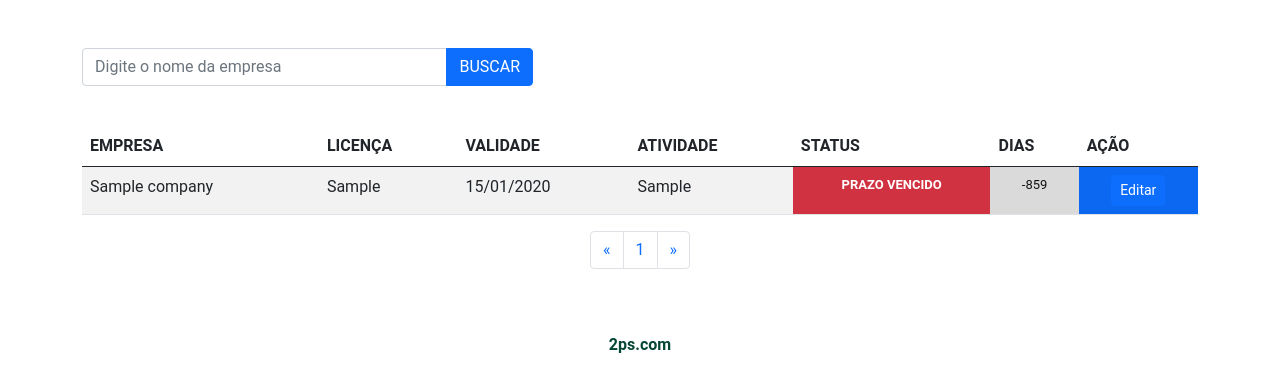
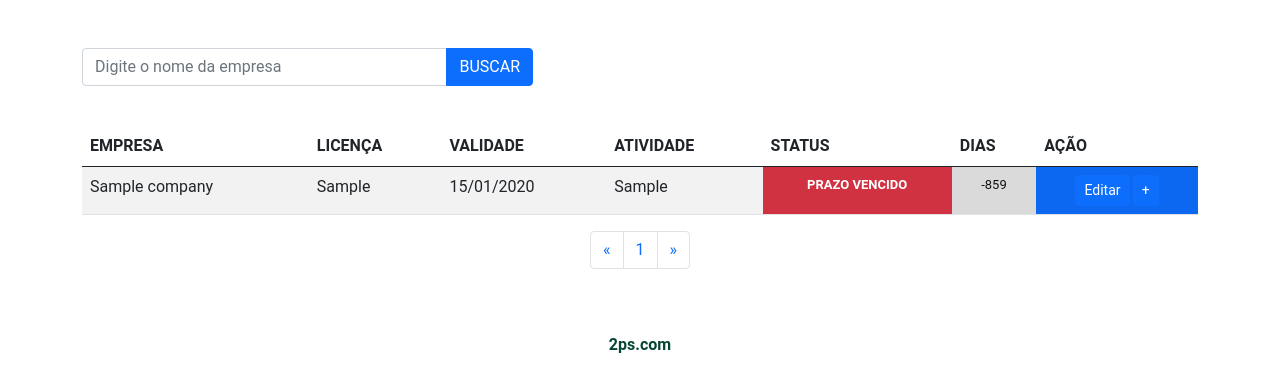
Before and after one commit to odenilsonmarques/sistema_controle_licencas, a PHP site: page /listLicense.php in a window 1280 px wide. Shown: the part 71-463 px from the top of the page. Run offline with PHP 8.4, Linux system fonts and the light colour scheme; tables that the repository leaves empty or names only in its code hold one stand-in row (values such as "Sample post").

Commit message:
inicio da pagina que irá exibir os detalhes de cada licenca

```diff
--- /dev/null
+++ b/detailsLicense.php
@@ -0,0 +1 @@
+<h1>DETALHES DA LICENÇA AQUI</h1>
--- a/listLicense.php
+++ b/listLicense.php
@@ -90,7 +90,10 @@
                                                         <td style="background-color:#198754;color:#FFF;text-align:center;font-size:13px"><strong>DENTRO DO PRAZO</strong></td>
                                                     <?php }?>
                                                     <td style="background-color:#E6E6E6;color:#111;text-align:center;font-size:13px" class="dark"><?= $days?></td>
-                                                    <td style="background-color:#0d6efd;color:#FFF;text-align:center;font-size:13px"><a href="editLicense.php?id_license=<?=$listLicense['id_license'];?>"  class="btn btn-sm btn-primary">Editar</a></td>
+                                                    <td style="background-color:#0d6efd;color:#FFF;text-align:center;font-size:13px">
+                                                        <a href="editLicense.php?id_license=<?=$listLicense['id_license'];?>"  class="btn btn-sm btn-primary">Editar</a>
+                                                        <a href="detailsLicense.php?id_license=<?=$listLicense['id_license'];?>"  class="btn btn-sm btn-primary" title="ver detalhes">+</a>
+                                                    </td>
                                             </tr>
                                                 <?php
 
@@ -131,7 +134,10 @@
                                                         <td style="background-color:#198754;color:#FFF;text-align:center;font-size:13px"><strong>DENTRO DO PRAZO</strong></td>
                                                     <?php }?>
                                                     <td style="background-color:#E6E6E6;color:#111;text-align:center;font-size:13px" class="dark"><?= $days?></td>
-                                                    <td style="background-color:#0d6efd;color:#FFF;text-align:center;font-size:13px"><a href="editLicense.php?id_license=<?=$listLicense['id_license'];?>"  class="btn btn-sm btn-primary">Editar</a></td>
+                                                    <td style="background-color:#0d6efd;color:#FFF;text-align:center;font-size:13px">
+                                                        <a href="editLicense.php?id_license=<?=$listLicense['id_license'];?>"  class="btn btn-sm btn-primary">Editar</a>
+                                                        <a href="detailsLicense.php?id_license=<?=$listLicense['id_license'];?>"  class="btn btn-sm btn-primary" title="ver detalhes">+</a>
+                                                    </td>
                                             </tr>
                                                 <?php
                                         }
```
